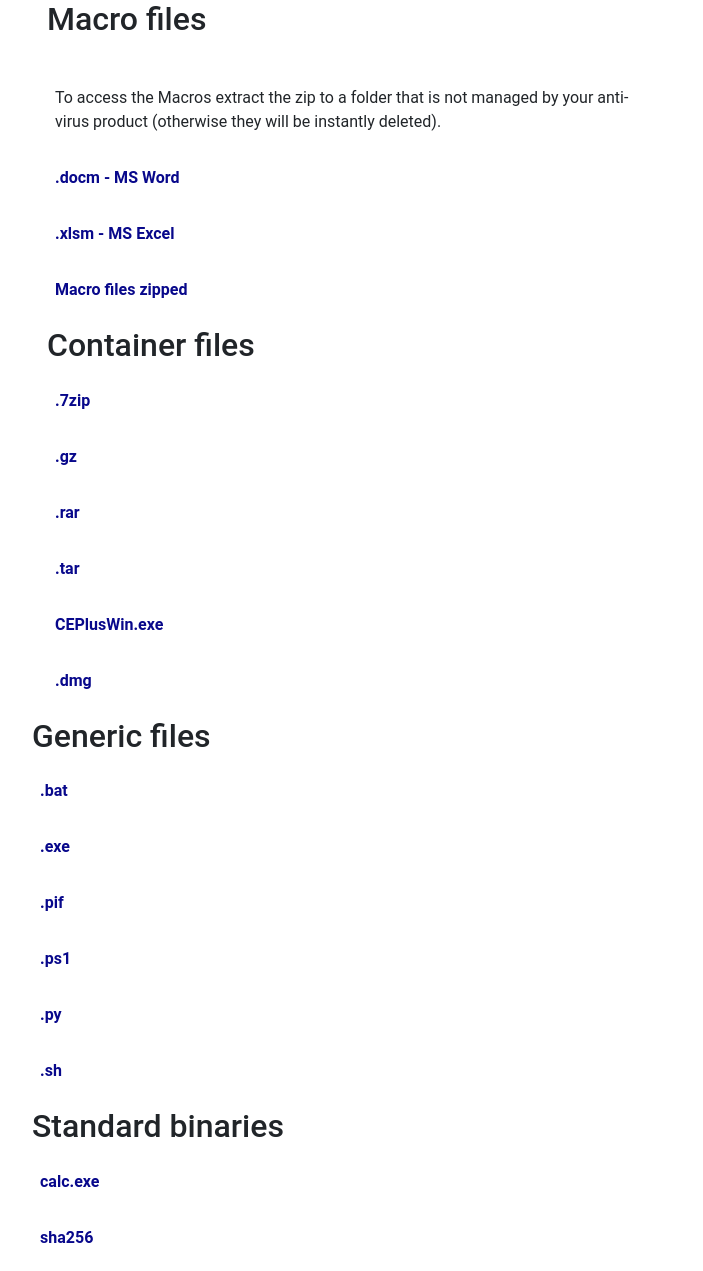
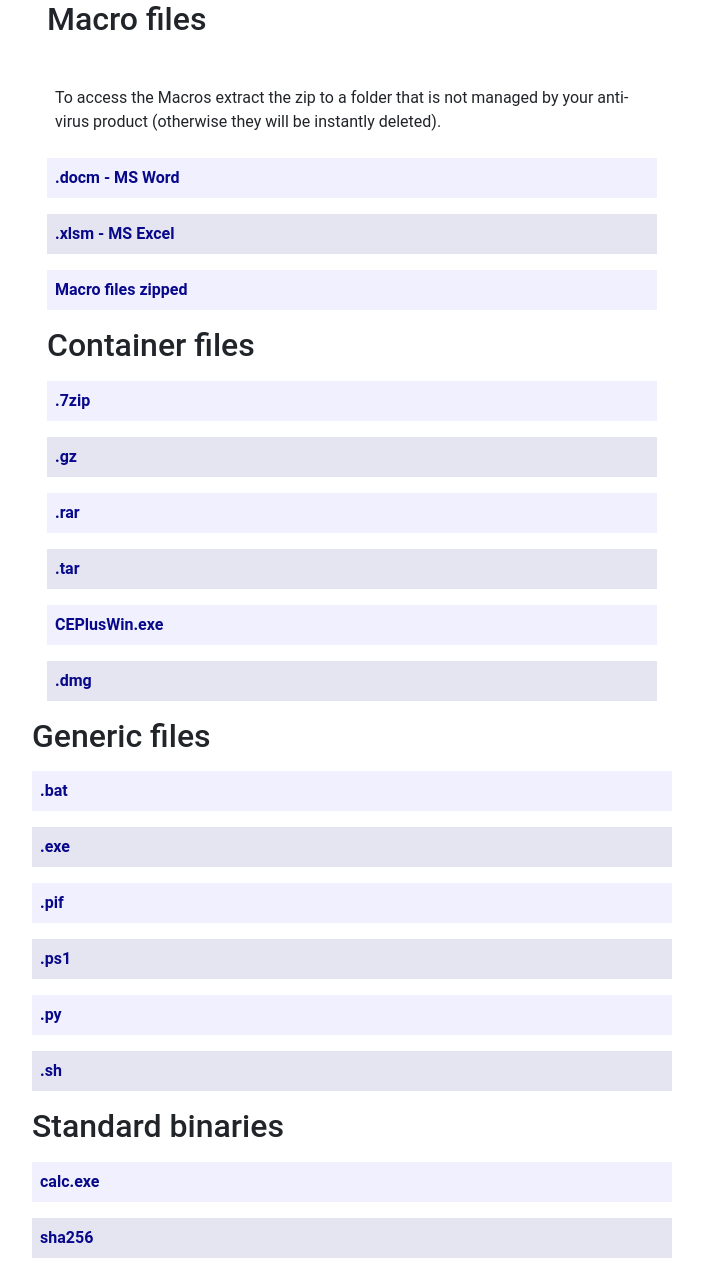
Before and after one commit to DAGSEC94/ce-plus, a plain HTML site: page index.html in a window 1280 px wide. Shown: the top 1271 px of the page, without its empty margins (288-991 px from the left). Drawn offline with nearby package versions, Linux system fonts and the light colour scheme.

Commit message:
background issue fixed

```diff
--- a/index.html
+++ b/index.html
@@ -16,18 +16,21 @@
         <div class="header-cont">
             <H1>Macro files</H1>
             <br>
-            <p>To access the Macros extract the zip to a folder that is not managed by your anti-virus product (otherwise they will be instantly deleted).
+            <p>To access the Macros extract the zip to a folder that is not managed by your anti-virus product
+                (otherwise they will be instantly deleted).
             </p>
         </div>
-
+        <div class="download-files">
             <p><a href="./Macro/CEPlus.docm" download="CEPlus.docm">.docm - MS Word</a></p>
             <p><a href="./Macro/CEPlus.xlsm" download="CEPlus.xlsm">.xlsm - MS Excel</a></p>
             <p><a href="./Macro/Macro.zip" download="Macro.zip">Macro files zipped</a></p>
+        </div>
     </div>
     <div class="container">
         <div class="header-cont">
             <H1>Container files</H1>
         </div>
+        <div class="download-files">
             <p><a href="./Containers/CEPlus.7z" download="CEPlus.7z">.7zip</a></p>
             <p><a href="./Containers/CEPlus.gz" download="CEPlus.gz">.gz</a></p>
             <p><a href="./Containers/CEPlus.rar" download="CEPlus.rar">.rar</a></p>
@@ -36,10 +39,13 @@
             <p><a href="./Containers/Cyber Essentials Plus.dmg" download="Cyber Essentials Plus.dmg">.dmg</a></p>
         </div>
 
+    </div>
+
     <div class="generic">
         <div class="header-cont">
             <H1>Generic files</H2>
         </div>
+        <div class="download-files">
             <p><a href="./Files/CEPlus.bat" download>.bat</a></p>
             <p><a href="./Files/CEPlus.exe" download>.exe</a></p>
             <p><a href="./Files/CEPlus.exe.pif" download>.pif</a></p>
@@ -47,22 +53,27 @@
             <p><a href="./Files/CEPlus.py" download>.py</a></p>
             <p><a href="./Files/CEPlus.sh" download>.sh</a></p>
         </div>
+    </div>
     <div class="standard">
         <div class="header-cont">
             <H1>Standard binaries</H1>
         </div>
-
+        <div class="download-files">
             <p><a href="./Standard-Binaries/calc.exe" download>calc.exe</a></p>
             <p><a href="./Standard-Binaries/sha256.txt" download>sha256</a></p>
+        </div>
     </div>
     <div class="msi">
         <div class="header-cont">
             <H1>.msi installer</H1>
             <H3>Test installer</H3>
-            <p>This installer will trigger UAC when it is being executed. If the user is prompted for a username and password, it is fine to abort the installation. If the application installs completely, then the user profile has no restrictions or is running as a high-level privilege.</p>
+            <p>This installer will trigger UAC when it is being executed. If the user is prompted for a username and
+                password, it is fine to abort the installation. If the application installs completely, then the user
+                profile has no restrictions or is running as a high-level privilege.</p>
         </div>
         <p>Test installer <a href="./msi/Test.msi">Test.msi file.</a></p>
-        <p>Potentially unwanted software installer - <a href="./msi/PotentiallyUnwanted.exe">Unwanted software .exe.</a></p>
+        <p>Potentially unwanted software installer - <a href="./msi/PotentiallyUnwanted.exe">Unwanted software .exe.</a>
+        </p>
     </div>
 
     <!-- Bootstrap core JavaScript
--- a/main.css
+++ b/main.css
@@ -10,21 +10,21 @@ body{
     font-family: 'Roboto', sans-serif !important;
 }
 
-/* body div p:nth-child(odd){
+.download-files p:nth-child(odd){
     background-color: #F0F0FF;
 }
 
-body div p:nth-child(even){
+.download-files p:nth-child(even){
     background-color: #e5e5f1;
-} */
+}
 
-.download-files:nth-child(odd){
+/* .download-files:nth-child(odd){
     background-color: #F0F0FF;
 }
 
 .download-files:nth-child(even){
     background-color: #e5e5f1;
-}
+} */
 
 h1{
     font-size: 2rem;
```
Lines whose indentation alone changed are shown as unchanged.
